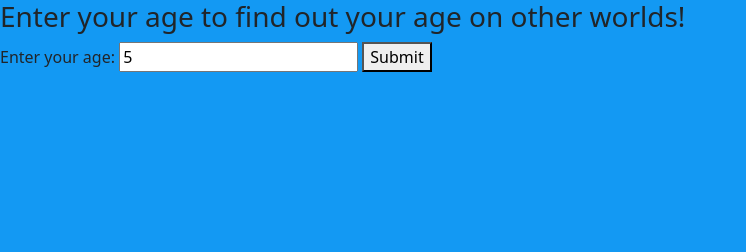
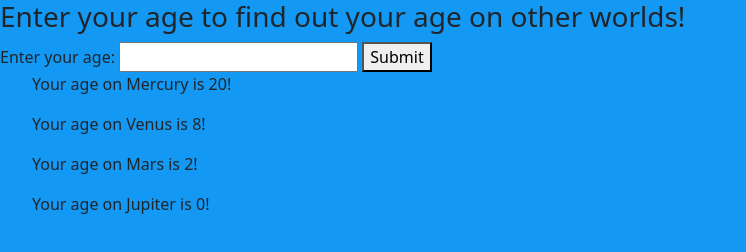
Before and after one commit to ajb5206/IP5, a website built with webpack: page src/index.html in a window 1280 px wide. Both pictures are taken after typing "5" into the empty fields and a click on the button "Submit". Shown: the whole page, without its empty margins (0-746 px from the left). Built offline with nearby package versions, Linux system fonts and the light colour scheme.

Commit message:
updated index.js and index.html to include output values

```diff
--- a/src/index.html
+++ b/src/index.html
@@ -10,6 +10,11 @@
 		<input id="earthAge" type="number">
 		<button type="submit">Submit</button>
 	</form>
-	<ul id="alienAge"></ul>
+	<form id="ageOutput">
+		<ul id="mercuryAge"></ul>
+		<ul id="venusAge"></ul>
+		<ul id="marsAge"></ul>
+		<ul id="jupiterAge"></ul>
+</form>
 </body>
 </html>
--- a/src/index.js
+++ b/src/index.js
@@ -10,7 +10,14 @@ $(document).ready(function() {
 		event.preventDefault();
 		const userAge = $('#earthAge').val();
 		const ageCalculator = new AgeCalculator(userAge);
-		const mercuryAge = AgeCalculator.calculateMercuryAge();
-		$('#alienAge').append("<p>" + mercuryAge + "</p>");
+		const mercuryAge = ageCalculator.calculateMercuryAge();
+		const venusAge = ageCalculator.calculateVenusAge();
+		const marsAge = ageCalculator.calculateMarsAge();
+		const jupiterAge = ageCalculator.calculateJupiterAge();
+		$('#mercuryAge').append("<p> Your age on Mercury is " + mercuryAge + "!</p>");
+		$('#venusAge').append("<p> Your age on Venus is " + venusAge + "!</p>");
+		$('#marsAge').append("<p> Your age on Mars is " + marsAge + "!</p>");
+		$('#jupiterAge').append("<p> Your age on Jupiter is " + jupiterAge + "!</p>");
+		$("#userInputForm")[0].reset();
 	});
 });
```
Also changed, not shown: src/css/styles.css (line endings or trailing spaces).
